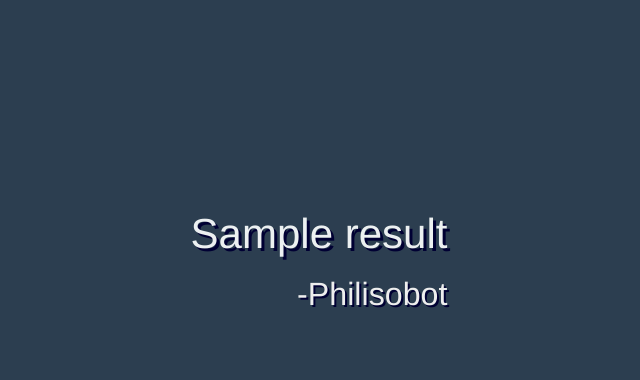
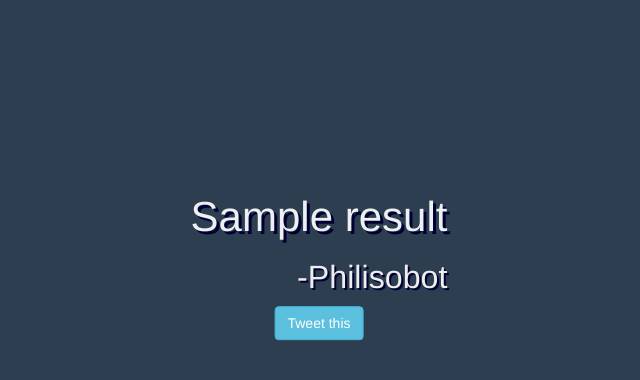
Before and after one commit to MakeSchool-17/twitter-bot-python-darioncassel, a Flask app: template app/templates/index.html in a window 1280 px wide. Shown: the part 143-523 px from the top of the page, without its empty margins (321-961 px from the left). Run offline with Flask 2, Linux system fonts and the light colour scheme; the template is opened without the code that fills it: most values are stand-ins (such as "Sample title", 1, 10 or a date in 2020); some libraries are stand-ins or nearby versions.

Commit message:
Add tweet functionality, update dependencies

```diff
--- a/app/app.py
+++ b/app/app.py
@@ -1,9 +1,39 @@
 from flask import Flask
 from flask import render_template
+from flask import redirect
+from flask import request
 import markovmodel_runner
 import os
+import dotenv
+from requests_oauthlib import OAuth1Session
 
+
+dotenv.load_dotenv('.env')
 app = Flask(__name__)
+
+consumer_key = os.environ.get('TWITTER_CONSUMER_KEY')
+consumer_secret = os.environ.get('TWITTER_CONSUMER_SECRET')
+access_token = os.environ.get('TWITTER_ACCESS_TOKEN')
+access_token_secret = os.environ.get('TWITTER_ACCESS_TOKEN_SECRET')
+
+session = OAuth1Session(consumer_key,
+                        client_secret=consumer_secret,
+                        resource_owner_key=access_token,
+                        resource_owner_secret=access_token_secret)
+
+
+def tweet(status):
+    url = 'https://api.twitter.com/1.1/statuses/update.json'
+    resp = session.post(url, {'status': status})
+    return resp.text
+
+
+@app.route('/tweet', methods=['POST'])
+def tweet_request():
+    if request.method == 'POST':
+        status = request.form['sentence']
+        tweet(status)
+    return redirect('/')
 
 
 @app.route('/')
--- a/app/requirements.txt
+++ b/app/requirements.txt
@@ -4,3 +4,8 @@ Jinja2==2.8
 MarkupSafe==0.23
 Werkzeug==0.10.4
 wheel==0.24.0
+click==5.1
+python-dotenv==0.1.3
+oauthlib==1.0.3
+requests==2.7.0
+requests-oauthlib==0.5.0
--- a/app/static/style.css
+++ b/app/static/style.css
@@ -28,6 +28,10 @@ body {
     text-align: right;
 }
 
+.form {
+    text-align: center;
+}
+
 @media (max-width: 400px) {
     .result {
         position: absolute;
--- a/app/templates/index.html
+++ b/app/templates/index.html
@@ -12,6 +12,10 @@
         <div class="result">
             <h2>{{ result }}</h2>
             <h3>-Philisobot</h3>
+            <form class="form" action="/tweet" method="post">
+                <input type="hidden" name="sentence" value="{{ result }}">
+                <button class="btn btn-info" type="submit">Tweet this</button>
+            </form>
         </div>
     </div>
 </body>
```
